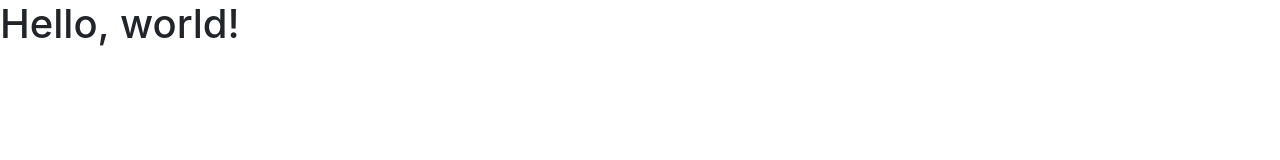
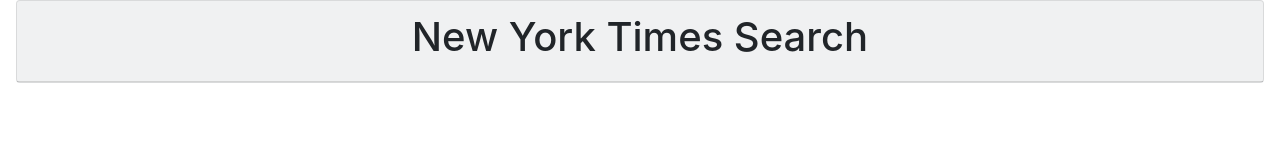
Before and after one commit to DanielGerrald/NYT_Search, a plain HTML site: page index.html in a window 1280 px wide. Drawn offline with nearby package versions, Linux system fonts and the light colour scheme.

Commit message:
adding JS and css

```diff
--- a/index.html
+++ b/index.html
@@ -11,7 +11,13 @@
     <title>Hello, world!</title>
   </head>
   <body>
-    <h1>Hello, world!</h1>
+    <div class="card text-center bg-light mx-3">
+        <div class="card-header">
+          <h1>New York Times Search</h1>
+        </div>
+    </div>
+
+
 
     <!-- Optional JavaScript -->
     <!-- jQuery first, then Popper.js, then Bootstrap JS -->
```
Also changed, not shown: assets/style.js (+11 -0 lines).
